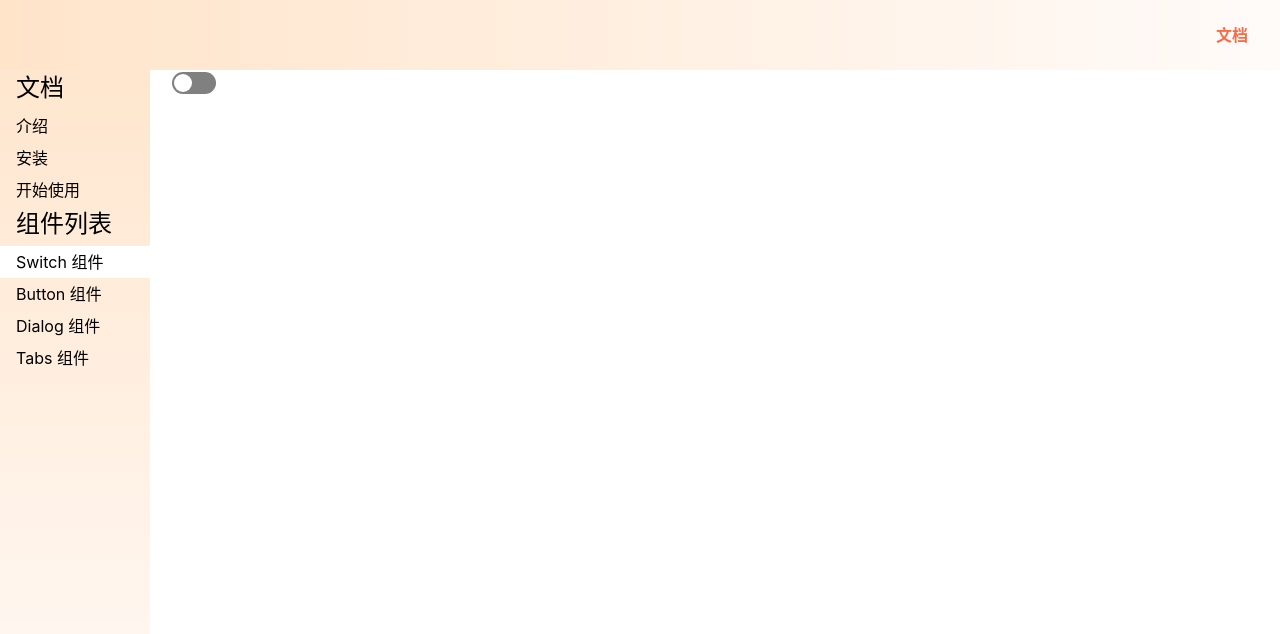
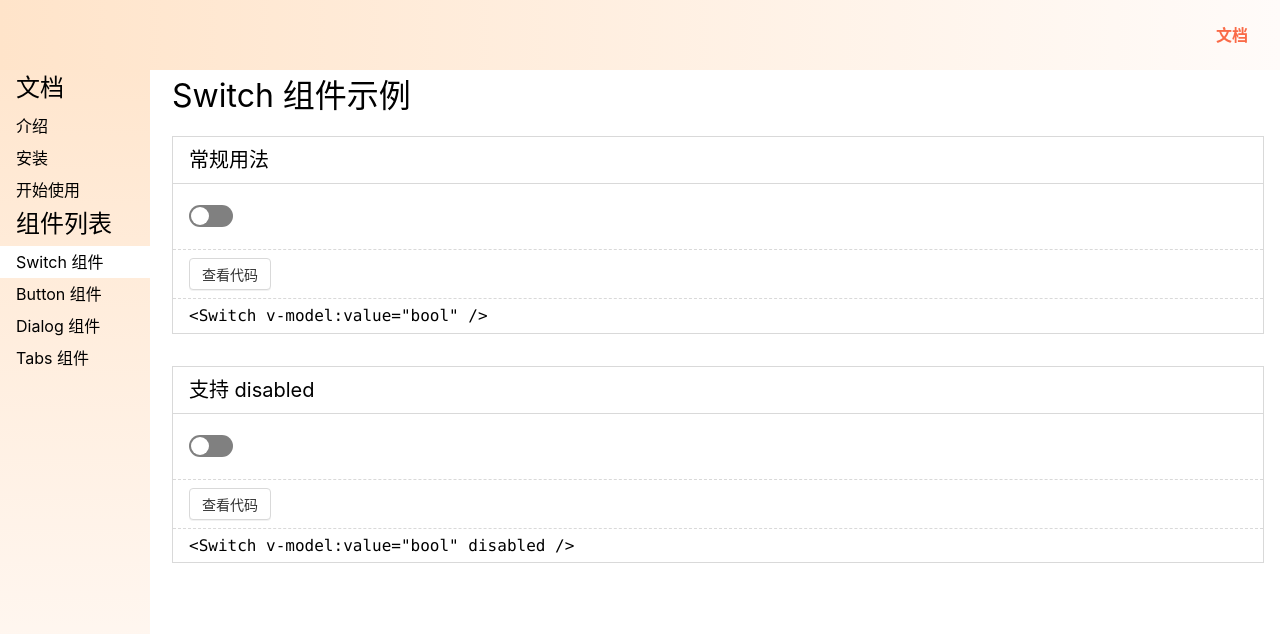
Before and after one commit to linzhengGithub/Sprite-UI, a Vue app: page /#/doc/switch in a window 1280 px wide. Shown: the top 634 px of the page. Built offline with nearby package versions, Linux system fonts and the light colour scheme.

Commit message:
更新SwitchDome组件

```diff
--- a/src/components/SwitchDemo.vue
+++ b/src/components/SwitchDemo.vue
@@ -1,16 +1,42 @@
 <template>
   <div>
-    <Switch v-model:value="bool"/>
+    <h1>Switch 组件示例 </h1>
+    <div class="demo">
+      <h2>常规用法</h2>
+      <div class="demo-component">
+        <Switch v-model:value="bool"/>
+      </div>
+      <div class="demo-actions">
+        <Button>查看代码</Button>
+      </div>
+      <div class="demo-code">
+        <pre>&lt;Switch v-model:value="bool" /&gt;</pre>
+      </div>
+    </div>
+    <div class="demo">
+      <h2>支持 disabled </h2>
+      <div class="demo-component">
+        <Switch v-model:value="bool" disabled/>
+      </div>
+      <div class="demo-actions">
+        <Button>查看代码</Button>
+      </div>
+      <div class="demo-code">
+        <pre>&lt;Switch v-model:value="bool" disabled /&gt;</pre>
+      </div>
+    </div>
   </div>
 </template>
 
 <script>
   import Switch from '../lib/Switch.vue'
+  import Button from '../lib/Button.vue'
   import {ref} from 'vue'
+
   export default {
     name: 'SwitchDemo',
-    components: {Switch},
-    setup(){
+    components: {Switch, Button},
+    setup() {
       const bool = ref(false)
       return {bool}
     }
@@ -18,5 +44,30 @@
 </script>
 
 <style lang="scss" scoped>
-
+  $border-color: #d9d9d9;
+  .demo {
+    border: 1px solid $border-color;
+    margin: 16px 0 32px;
+    > h2 {
+      font-size: 20px;
+      padding: 8px 16px;
+      border-bottom: 1px solid $border-color;
+    }
+    &-component {
+      padding: 16px;
+    }
+    &-actions {
+      padding: 8px 16px;
+      border-top: 1px dashed $border-color;
+    }
+    &-code {
+      padding: 8px 16px;
+      border-top: 1px dashed $border-color;
+      > pre {
+        line-height: 1.1;
+        font-family: Consolas, 'Courier New', Courier, monospace;
+        margin: 0;
+      }
+    }
+  }
 </style>
--- a/src/lib/Switch.vue
+++ b/src/lib/Switch.vue
@@ -1,6 +1,6 @@
 <template>
   <div>
-    <button class="sprite-switch" :class="{'sprite-checked':value}" @click="toggle">
+    <button class="sprite-switch" :class="{'sprite-checked':value}" @click="toggle" :disabled="disabled">
       <span></span>
     </button>
   </div>
@@ -10,7 +10,11 @@
   export default {
     name: 'Switch',
     props: {
-      value: Boolean
+      value: Boolean,
+      disabled:{
+        type:Boolean,
+        default:false
+      }
     },
     setup(props, context) {
       const toggle = () => {
```
